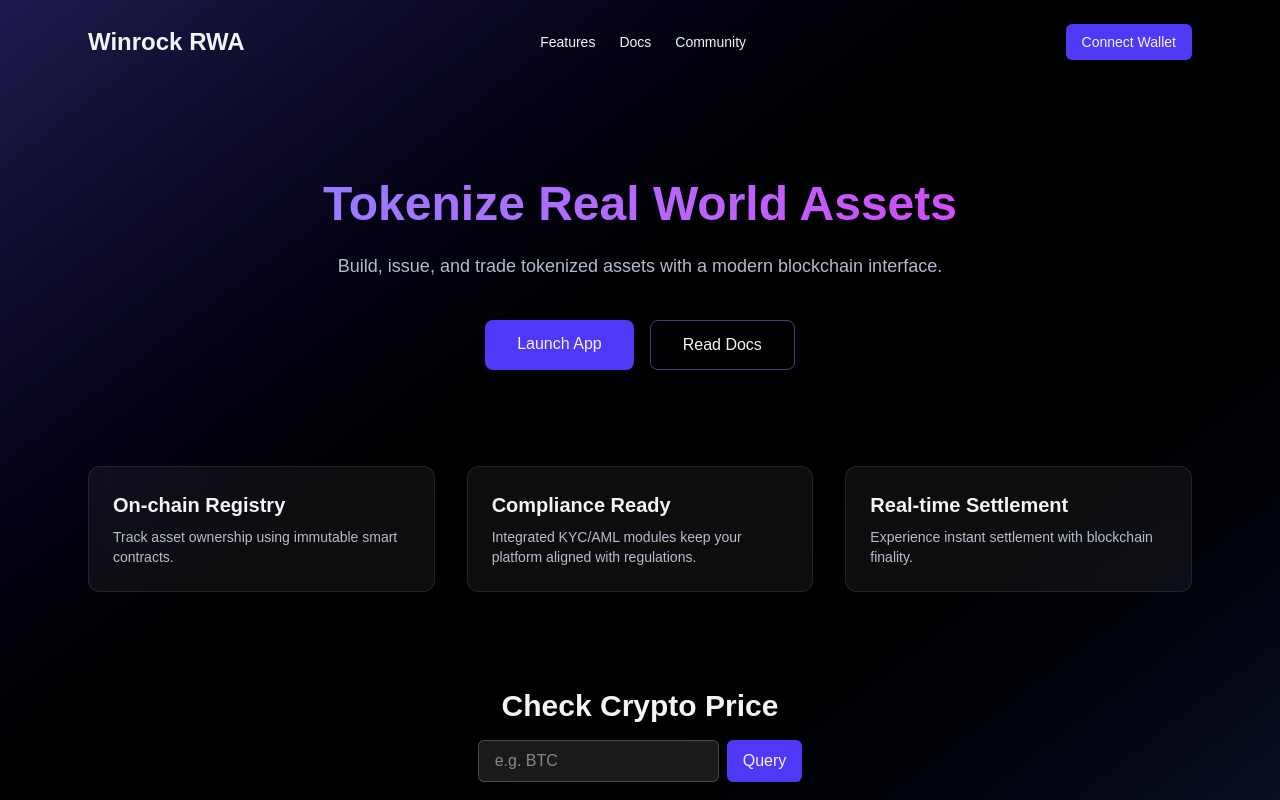
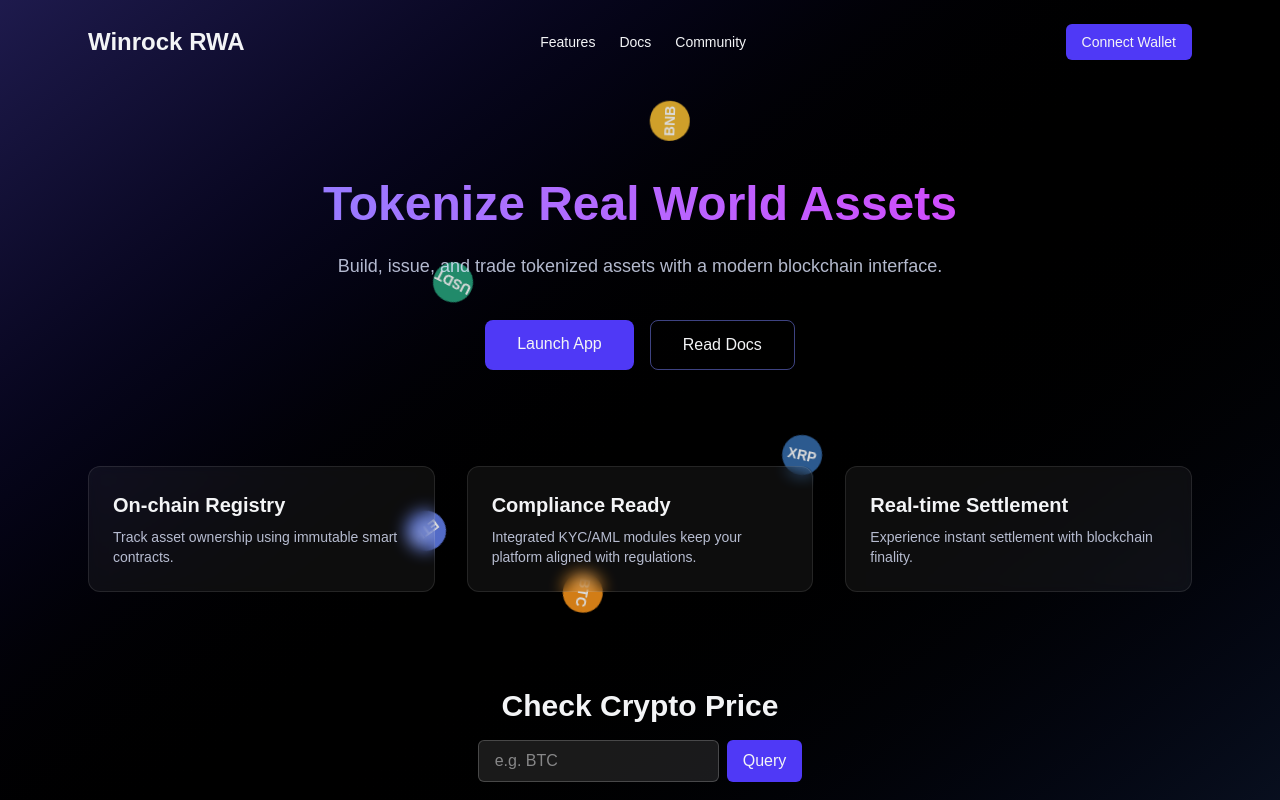
Before and after one commit to G3niusYukki/WinrockRWA, a Next.js app: page / in a window 1280 px wide. Shown: the top 800 px of the page. Built offline with nearby package versions, Linux system fonts and the light colour scheme.

Commit message:
Create crypto icon background component

```diff
--- /dev/null
+++ b/app/components/CryptoBackground.tsx
@@ -0,0 +1,33 @@
+'use client';
+
+import React from 'react';
+
+const coins = [
+  { label: 'BTC', color: '#f7931a', distance: 180, duration: 20 },
+  { label: 'ETH', color: '#627eea', distance: 230, duration: 28 },
+  { label: 'USDT', color: '#26a17b', distance: 200, duration: 32 },
+  { label: 'BNB', color: '#f3ba2f', distance: 260, duration: 36 },
+  { label: 'XRP', color: '#346aa9', distance: 150, duration: 24 },
+];
+
+export default function CryptoBackground() {
+  return (
+    <div className="crypto-background pointer-events-none">
+      {coins.map((coin, idx) => {
+        const style: React.CSSProperties = {
+          '--start': `${(idx * 360) / coins.length}deg`,
+          '--duration': `${coin.duration}s`,
+          '--distance': `${coin.distance}px`,
+        } as React.CSSProperties;
+
+        return (
+          <span key={coin.label} className="crypto-icon-wrapper" style={style}>
+            <span className="crypto-icon" style={{ backgroundColor: coin.color }}>
+              {coin.label}
+            </span>
+          </span>
+        );
+      })}
+    </div>
+  );
+}
--- a/app/globals.css
+++ b/app/globals.css
@@ -44,3 +44,42 @@ body {
     transform: translateY(0);
   }
 }
+.crypto-background {
+  position: fixed;
+  inset: 0;
+  z-index: 0;
+  overflow: hidden;
+}
+
+.crypto-icon-wrapper {
+  position: absolute;
+  top: 50%;
+  left: 50%;
+  width: 0;
+  height: 0;
+  animation: orbit var(--duration) linear infinite;
+  transform-origin: center;
+}
+
+.crypto-icon {
+  display: flex;
+  align-items: center;
+  justify-content: center;
+  width: 40px;
+  height: 40px;
+  border-radius: 50%;
+  color: #fff;
+  font-size: 14px;
+  font-weight: 700;
+  transform: translateX(var(--distance));
+  opacity: 0.85;
+}
+
+@keyframes orbit {
+  from {
+    transform: rotate(var(--start));
+  }
+  to {
+    transform: rotate(calc(var(--start) + 360deg));
+  }
+}
--- a/app/page.tsx
+++ b/app/page.tsx
@@ -1,6 +1,7 @@
-'use client';
+"use client";
 
 import { useState } from "react";
+import CryptoBackground from "./components/CryptoBackground";
 
 export default function Home() {
   const [symbol, setSymbol] = useState("");
@@ -37,8 +38,9 @@ export default function Home() {
   };
 
   return (
-    <div className="min-h-screen bg-gradient-to-br from-indigo-950 via-black to-slate-900 text-gray-100">
-      <header className="max-w-6xl mx-auto flex items-center justify-between p-6">
+    <div className="relative min-h-screen overflow-hidden bg-gradient-to-br from-indigo-950 via-black to-slate-900 text-gray-100">
+      <CryptoBackground />
+      <header className="relative z-10 max-w-6xl mx-auto flex items-center justify-between p-6">
         <h1 className="text-2xl font-bold">Winrock RWA</h1>
         <nav className="flex gap-6 text-sm">
           <a href="#features" className="hover:text-indigo-400 transition-colors">
@@ -59,7 +61,7 @@ export default function Home() {
         </button>
       </header>
 
-      <main className="max-w-6xl mx-auto px-6">
+      <main className="relative z-10 max-w-6xl mx-auto px-6">
         <section className="py-24 text-center">
           <h2 className="fade-in-up text-5xl font-extrabold mb-6 bg-clip-text text-transparent bg-gradient-to-r from-indigo-400 to-fuchsia-500">
             Tokenize Real World Assets
@@ -124,7 +126,7 @@ export default function Home() {
         </section>
       </main>
 
-      <footer className="text-center py-10 text-sm text-indigo-100/60">
+      <footer className="relative z-10 text-center py-10 text-sm text-indigo-100/60">
         © {new Date().getFullYear()} Winrock RWA. All rights reserved.
       </footer>
     </div>
```
